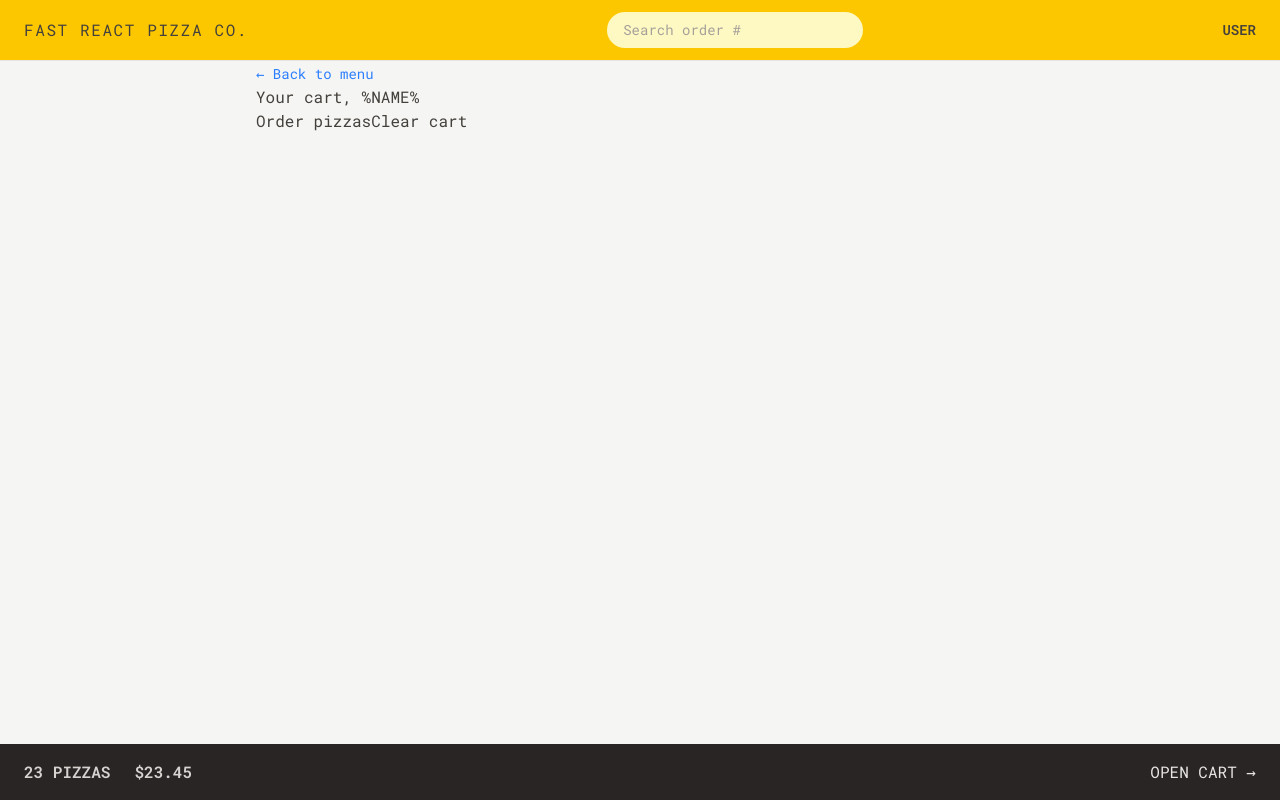
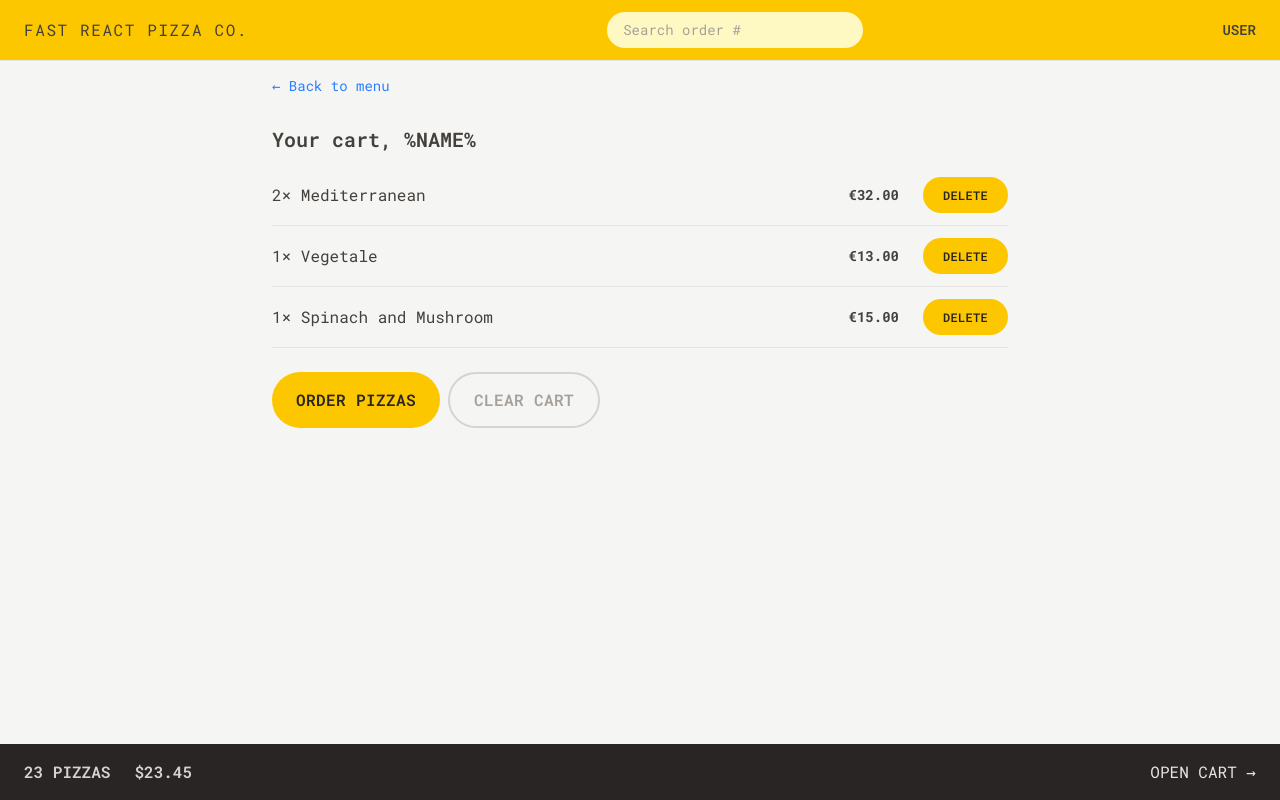
Before and after one commit to Ossi05/Fast-React-Pizza, a React (Vite) app: page /cart in a window 1280 px wide. Built offline with nearby package versions, Linux system fonts and the light colour scheme.

Commit message:
Style cart page

```diff
--- a/src/features/cart/Cart.jsx
+++ b/src/features/cart/Cart.jsx
@@ -1,5 +1,6 @@
 import Button from "../../ui/Button";
 import LinkButton from "../../ui/LinkButton";
+import CartItem from "./CartItem";
 
 const fakeCart = [
 	{
@@ -29,14 +30,22 @@ function Cart() {
 	const cart = fakeCart;
 
 	return (
-		<div>
+		<div className="py-3 px-4">
 			<LinkButton to="/menu">&larr; Back to menu</LinkButton>
 
-			<h2>Your cart, %NAME%</h2>
+			<h2 className="mt-7 text-xl font-semibold">Your cart, %NAME%</h2>
 
-			<div>
-				<Button to="/order/new">Order pizzas</Button>
-				<button>Clear cart</button>
+			<ul className="divide-y divide-stone-200 border-b border-stone-200 mt-3">
+				{cart.map((item) => (
+					<CartItem key={item.pizzaId} item={item} />
+				))}
+			</ul>
+
+			<div className="mt-6 space-x-2">
+				<Button to="/order/new" type="primary">
+					Order pizzas
+				</Button>
+				<Button type="secondary">Clear cart</Button>
 			</div>
 		</div>
 	);
--- a/src/features/cart/CartItem.jsx
+++ b/src/features/cart/CartItem.jsx
@@ -1,13 +1,19 @@
+import Button from "../../ui/Button";
+import { formatCurrency } from "../../utils/helpers";
+
 function CartItem({ item }) {
 	const { pizzaId, name, quantity, totalPrice } = item;
 
 	return (
-		<li>
-			<p>
+		<li className="py-3 sm:flex sm:items-center sm:justify-between">
+			<p className="mb-1 sm:mb-0">
 				{quantity}&times; {name}
 			</p>
-			<div>
-				<p>{formatCurrency(totalPrice)}</p>
+			<div className="flex justify-between items-center sm:gap-6">
+				<p className="text-sm font-bold">
+					{formatCurrency(totalPrice)}
+				</p>
+				<Button type="small">Delete</Button>
 			</div>
 		</li>
 	);
--- a/src/ui/Button.jsx
+++ b/src/ui/Button.jsx
@@ -12,6 +12,8 @@ export default function Button({
 	const styles = {
 		primary: baseStyles + "px-4 py-3 md:px-6 md:py-4",
 		small: baseStyles + "px-4 py-2 md:px-5 md:py-2.5 text-xs",
+		secondary: `inline-block rounded-full border-2 border-stone-300 font-semibold tracking-wide focus:ring-offset-2 text-stone-400 uppercase focus:bg-stone-300 transition-colors duration-300  hover:text-stone-800 hover:cursor-pointer focus:ring-stone-200
+		focus:ring focus:text-stone-800 hover:bg-stone-300 focus:outline-none disabled:cursor-not-allowed px-4 py-2.5 md:px-6 md:py-3.5 ${className} `,
 	};
 
 	if (to) {
```
